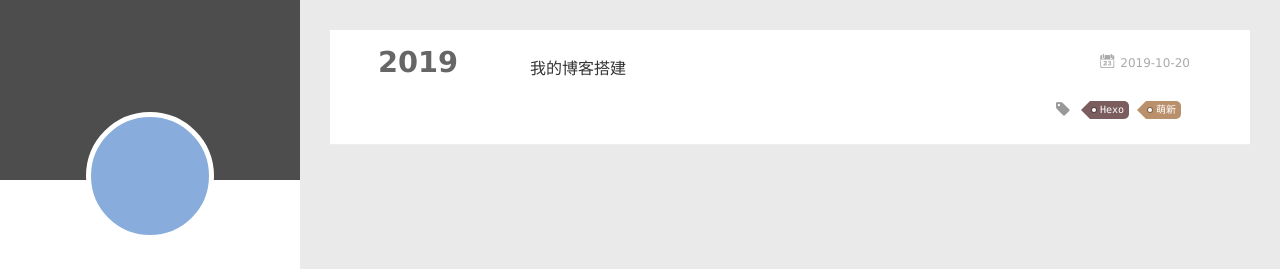
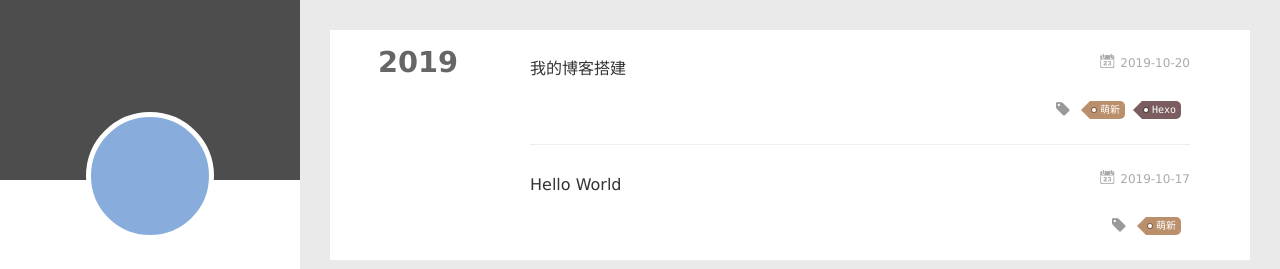
Before and after one commit to pluto0111/pluto0111.github.io, a plain HTML site: page tags/萌新/index.html in a window 1280 px wide. Shown: the top 269 px of the page. Drawn offline with Linux system fonts and the light colour scheme; no server answers.

Commit message:
Site updated: 2019-10-20 17:58:33

```diff
--- a/tags/萌新/index.html
+++ b/tags/萌新/index.html
@@ -184,8 +184,46 @@
 		<ul class="article-tag-list">
 
         		<li class="article-tag-list-item">
+        			<a href="javascript:void(0)" class="js-tag article-tag-list-link color3">萌新</a>
+        		</li>
+
+        		<li class="article-tag-list-item">
         			<a href="javascript:void(0)" class="js-tag article-tag-list-link color5">Hexo</a>
         		</li>
+
+		</ul>
+	</div>
+
+
+
+        </div>
+        <div class="clearfix"></div>
+    </header>
+  </div>
+</article>
+
+
+
+    <article class="archive-article archive-type-post">
+  <div class="archive-article-inner">
+    <header class="archive-article-header">
+      	<div class="article-meta">
+	      	<a href="/2019/10/17/hello-world/" class="archive-article-date">
+  	<time datetime="2019-10-17T13:25:15.849Z" itemprop="datePublished"><i class="icon-calendar icon"></i>2019-10-17</time>
+</a>
+        </div>
+
+
+    <h1 itemprop="name">
+      <a class="archive-article-title" href="/2019/10/17/hello-world/">Hello World</a>
+    </h1>
+
+
+        <div class="article-info info-on-right">
+
+	<div class="article-tag tagcloud">
+		<i class="icon-price-tags icon"></i>
+		<ul class="article-tag-list">
 
         		<li class="article-tag-list-item">
         			<a href="javascript:void(0)" class="js-tag article-tag-list-link color3">萌新</a>
@@ -299,11 +337,11 @@ return o(i(t),arguments.length<2?void 0:u(arguments[1]))}})},function(t,n,r){var
           <ul class="article-tag-list" q-show="showTags">
 
               <li class="article-tag-list-item">
-                <a href="javascript:void(0)" class="js-tag color5">Hexo</a>
+                <a href="javascript:void(0)" class="js-tag color3">萌新</a>
               </li>
 
               <li class="article-tag-list-item">
-                <a href="javascript:void(0)" class="js-tag color3">萌新</a>
+                <a href="javascript:void(0)" class="js-tag color5">Hexo</a>
               </li>
 
             <div class="clearfix"></div>
```
Also changed, not shown: 2019/10/17/hello-world/index.html (+19 -6 lines), 2019/10/20/我的博客的搭建/index.html (+5 -5 lines), archives/2019/10/index.html (+15 -4 lines), archives/2019/index.html (+15 -4 lines), archives/index.html (+15 -4 lines), index.html (+17 -5 lines), tags/Hexo/index.html (+4 -4 lines).
